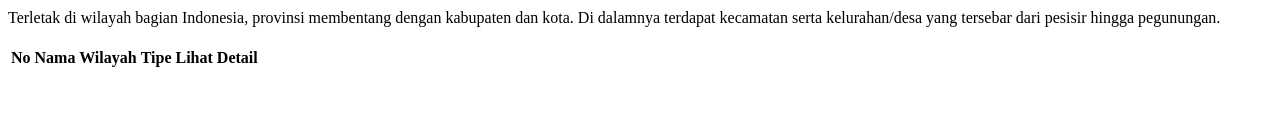
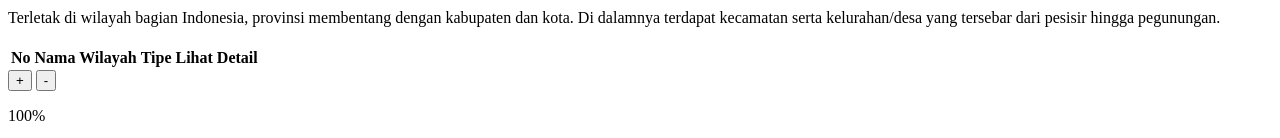
Before and after one commit to iqoll/peta-indonesia, a plain HTML site: page index.html in a window 1280 px wide. Shown: the part 933-1071 px from the top of the page. Before the commit the page ends 1011 px from the top, so only its background shows below. Drawn offline with Linux system fonts and the light colour scheme.

Commit message:
zoom-controls

```diff
--- a/index.html
+++ b/index.html
@@ -298,7 +298,9 @@
   </div>
 
   <div class="zoom-controls">
-
+    <button class="zoom-in">+</button>
+    <button class="zoom-out">-</button>
+    <p class="zoom-value">100%</p>
   </div>
   <script src="js/main.js"></script>
 </body>
```
